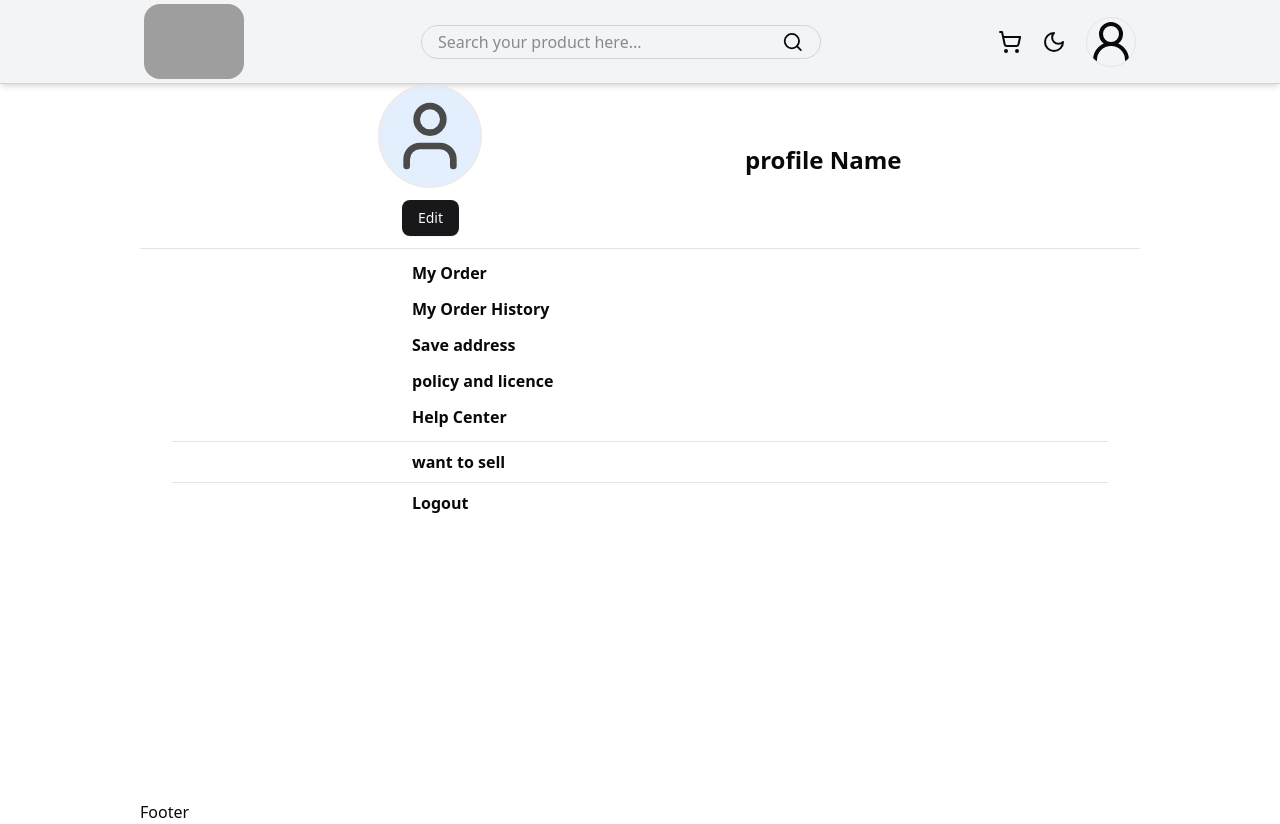
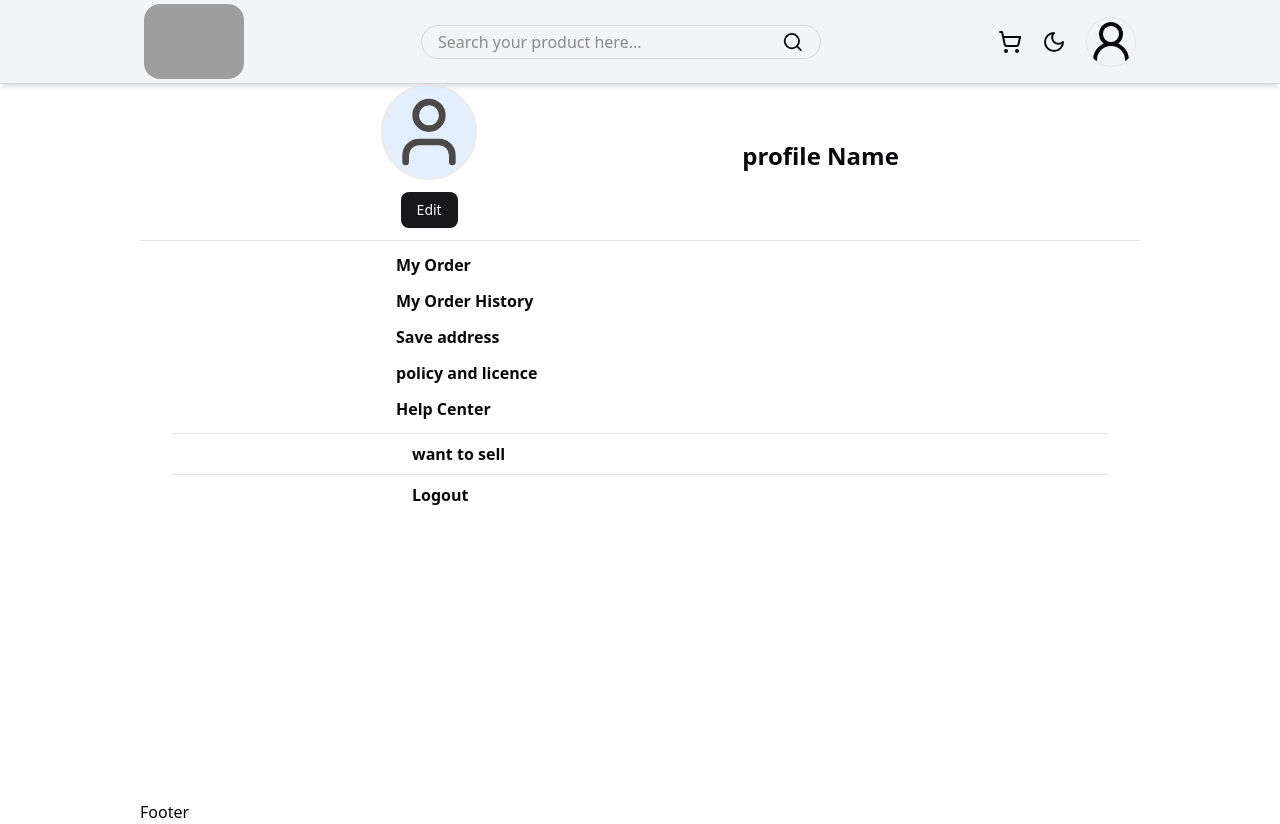
Before and after one commit to manishkush-waha/Fresh_Basket, a Next.js app: page /profile/1 in a window 1280 px wide. Built offline with nearby package versions, Linux system fonts and the light colour scheme; grey boxes are pictures that could not be loaded.

Commit message:
ui is upto date

```diff
--- a/src/app/profile/[slug]/page.jsx
+++ b/src/app/profile/[slug]/page.jsx
@@ -29,7 +29,7 @@ export default function ProfilePage() {
       <section >
         <div className='m-3 flex items-center justify-evenly flex-col sm:flex-row gap-9'>
           <div className='flex flex-col gap-3'>
-            <div className='h-26 w-26 flex justify-center items-center bg-blue-100 rounded-full border-2 animate-pulse '>
+            <div className='h-24 w-24 flex justify-center items-center bg-blue-100 rounded-full border-2 animate-pulse '>
               <LucideUser size={80} />
               {/* <img
                 src="" alt="" /> */}
@@ -46,7 +46,7 @@ export default function ProfilePage() {
         </div>
         <hr />
         <div className='m-8 mt-3 flex flex-col font-semibold '>
-        <div className='flex flex-col gap-3 sm:ml-60'>
+        <div className='flex flex-col gap-3 sm:ml-56'>
           <p>My Order</p>
           <p>My Order History</p>
           <p>Save address</p>
```
